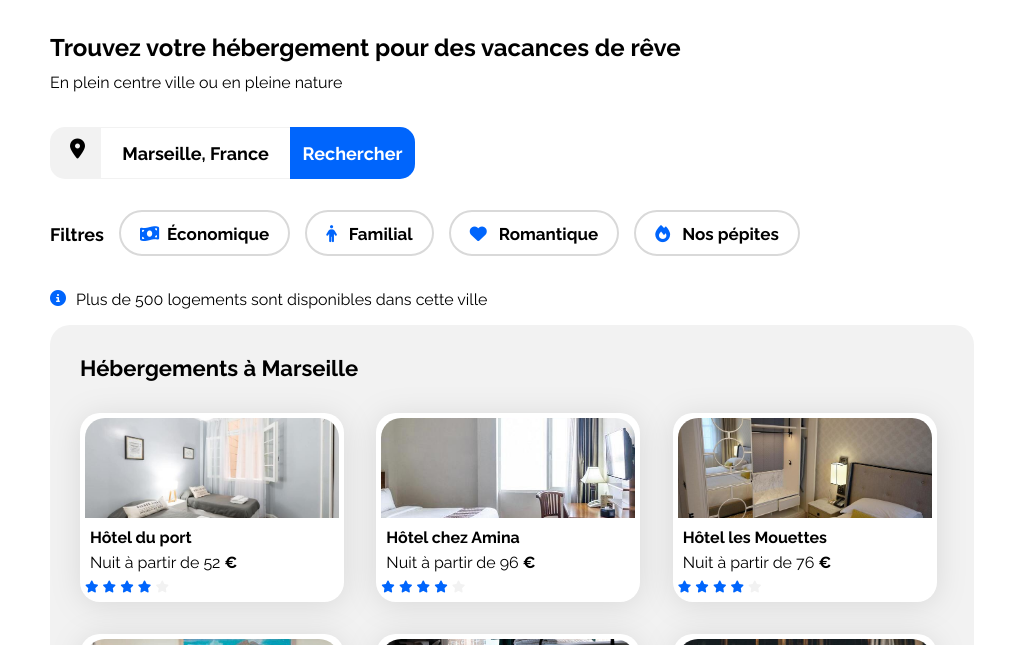
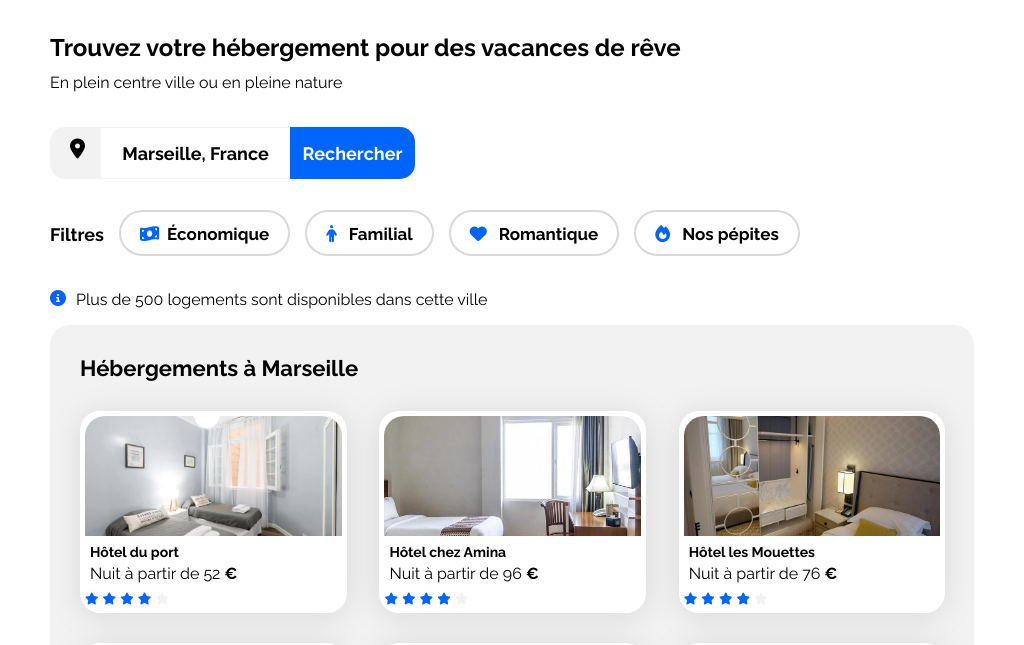
Before and after one commit to Joaqu-ins/projet1, a plain HTML site: page index.html in a window 1024 px wide. Shown: the part 76-721 px from the top of the page. Drawn offline with Linux system fonts and the light colour scheme.

Commit message:
fix: adapted height of cards in herbergement bewteen 1025px and 1104 px. I put a breakpoint

```diff
--- a/css/style.css
+++ b/css/style.css
@@ -263,23 +263,24 @@ header nav {
 .conteneur_flex_herbergement {
     display: flex;
     gap: 10%;
-    margin-right: 2%;
+    margin-right: 1%;
 }
 
 
 .link_herbergements {
     width: 25%;
+    margin-top: 30px;
 }
 
 .hebergements .card {
     width: 120%;
-    margin-top: 15%;
+    max-height: 200px;
 }
 
 
 .hebergements img {
     width:100%;
-    height: 100px;
+    height: 120px;
     border-radius: 20px 20px 0px 0px;
 }
 
@@ -511,6 +512,18 @@ footer {
 /****** Media queries *********************************************************************************************************************/
 
 
+/* Desktop between 1024px and 1104px ************************/
+@media screen and (min-width: 1024px) and (max-width: 1104px) {
+
+.hebergements .card-title {
+    font-size: 14px;
+}
+}
+
+
+
+
+
 /* Medium devices (tablets, less/equal than 1024px) ************************/
 @media (max-width: 1024px) {
     .hebergements-and-populaires {
```
